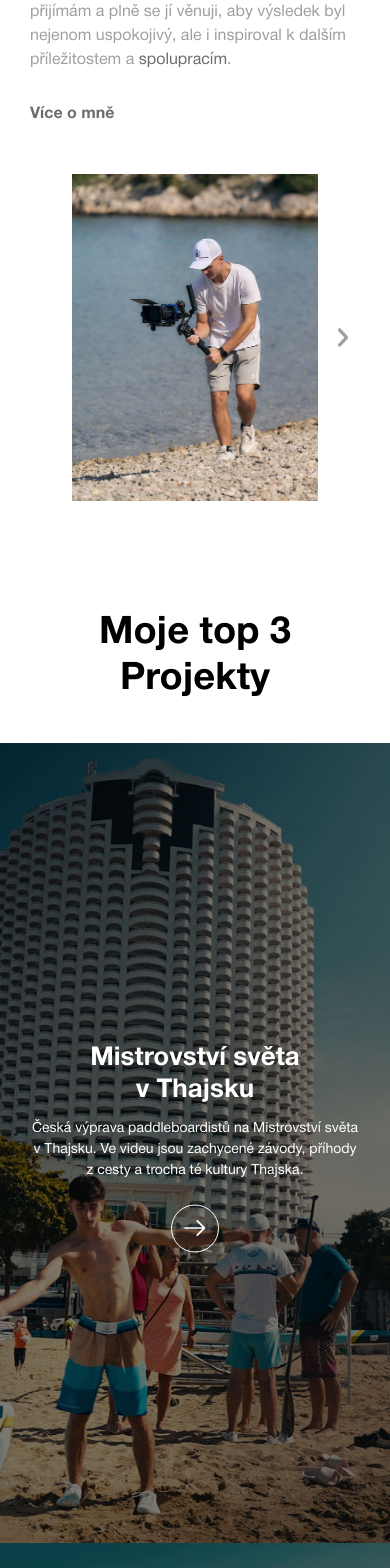
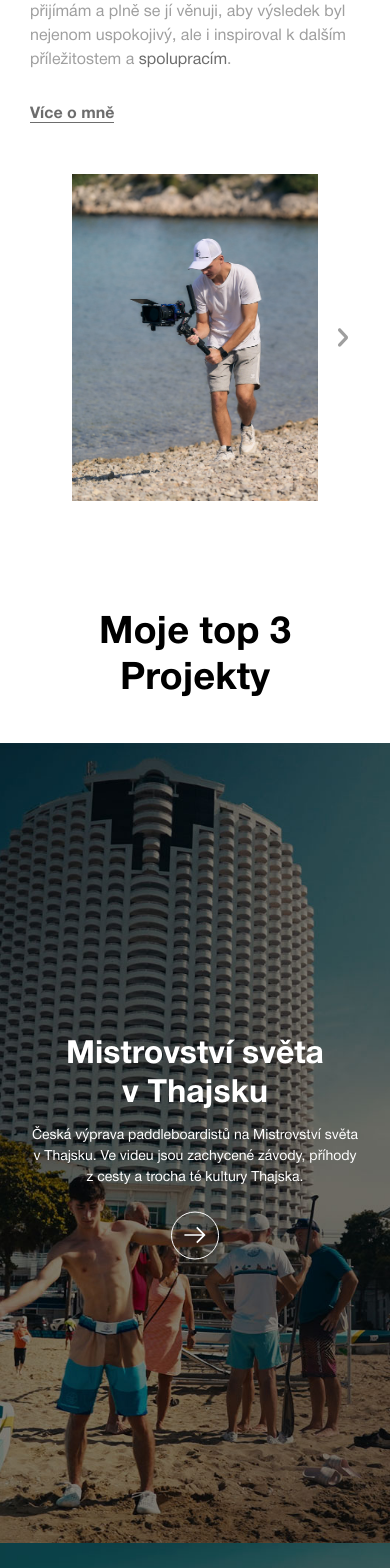
Before and after one commit to Raberrse/vitek-petrzilek, a Next.js app: page / in a window 390 px wide. Shown: the part 1480-3048 px from the top of the page. Built offline with nearby package versions, Linux system fonts and the light colour scheme.

Commit message:
More ui edits

```diff
--- a/components/main/AboutMe.tsx
+++ b/components/main/AboutMe.tsx
@@ -21,11 +21,11 @@ export default function AboutMe() {
                         </p>
                     </div>
 
-                    <Link href={'/o-mne'} className='group font-bold text-[#6D6D6D] relative overflow-hidden w-fit'>
+                    <Link href={'/o-mne'} className='group font-bold text-[#6D6D6D] lg:hover:text-black active:text-black relative overflow-hidden w-fit lg:duration-[300ms]'>
                         <span className={`relative text-[16px]`}>
                             Více o mně
                         </span>
-                        <span className={`mb-[4px] underline-navigation absolute left-0 w-full bg-[#6D6D6D] h-[1px]  z-0 duration-[300ms] bottom-[-1px] group-hover:translate-x-0 -translate-x-[calc(100%+2px)] `}/>
+                        <span className={`mb-[4px] underline-navigation absolute left-0 w-full lg:group-hover:bg-black bg-[#6D6D6D] h-[1px] active:text-black z-0 lg:duration-[300ms] bottom-[-1px] lg:group-hover:translate-x-[calc(-100%-2px)] -translate-x-0 `}/>
                     </Link>
                 </div>
 
--- a/components/main/AboutMeSlideshow.tsx
+++ b/components/main/AboutMeSlideshow.tsx
@@ -27,12 +27,12 @@ export default function AboutMeSlideshow() {
     <div className="w-full flex justify-center items-center">
       <div className="flex gap-5 max-sm:gap-2 ">
         <button
-          className={`p-3 ${currentImage === 0 ? 'opacity-0 ' : 'opacity-100'} duration-200`}
+          className={`p-3 ${currentImage === 0 ? 'opacity-0  ' : 'opacity-100 '} duration-[300ms] rounded-lg group my-auto `}
           onClick={prevImage}
           disabled={currentImage === 0}
-          aria-label="Předchozí fotka"
+          aria-label="Další fotka"
         >
-          <ShortArrowSlideshow width="10px" additionalClasses="rotate-180" />
+          <ShortArrowSlideshow additionalClasses="rotate-180" additionalPathClasses={` fill-[#9F9F9F] ${currentImage !== 0 ? 'lg:group-hover:fill-black max-lg:group-active:fill-black lg:duration-[300ms]' : ' '} `} width="10px" />
         </button>
 
         <div className="max-w-[400px] relative w-full overflow-hidden">
@@ -54,12 +54,12 @@ export default function AboutMeSlideshow() {
         </div>
 
         <button
-          className={`p-3 ${currentImage === 3 ? 'opacity-0 ' : 'opacity-100'} duration-200`}
+          className={`p-3 ${currentImage === 3 ? 'opacity-0  ' : 'opacity-100 '} duration-[300ms] rounded-lg group my-auto `}
           onClick={nextImage}
           disabled={currentImage === 3}
           aria-label="Další fotka"
         >
-          <ShortArrowSlideshow width="10px" />
+          <ShortArrowSlideshow additionalPathClasses={` fill-[#9F9F9F] ${currentImage !== 3 ? 'lg:group-hover:fill-black max-lg:group-active:fill-black lg:duration-[300ms]' : ' '} `} width="10px" />
         </button>
       </div>
     </div>
--- a/components/main/Logos.tsx
+++ b/components/main/Logos.tsx
@@ -59,7 +59,7 @@ export default function Logos() {
   return (
     <div className='relative w-full flex justify-center items-center pt-[70px]'>
       <div ref={scrollContainerRef} id='scroll-container-logos'>
-        <div className='flex max-lg:w-[1300px] justify-between gap-[40px] px-[150px] max-xl:px-[90px] max-lg:px-[60px] items-center select-none'>
+        <div className='flex max-lg:w-[1300px] max-sm:w-[1150px] justify-between gap-[40px] px-[150px] max-xl:px-[90px] max-lg:px-[60px] items-center select-none'>
           {imageArray.map((image, index) => (
             <Link
               onClick={() => {
--- a/components/main/TopThree.tsx
+++ b/components/main/TopThree.tsx
@@ -17,11 +17,11 @@ export default function TopThree() {
         <TopThreeImages/>
       </div>
 
-      <Link href={'/portfolio'} className='group font-bold text-[#6D6D6D] relative overflow-hidden w-fit'>
+      <Link href={'/o-mne'} className='group font-bold text-[#6D6D6D] lg:hover:text-black active:text-black relative overflow-hidden w-fit lg:duration-[300ms]'>
           <span className={`relative text-[16px]`}>
             Více projektů zde...
           </span>
-          <span className={`mb-[4px] underline-navigation absolute left-0 w-full bg-[#6D6D6D] h-[1px]  z-0 duration-[300ms] bottom-[-1px] group-hover:translate-x-0 -translate-x-[calc(100%+2px)] `}/>
+          <span className={`mb-[4px] underline-navigation absolute left-0 w-full lg:group-hover:bg-black bg-[#6D6D6D] h-[1px] active:text-black z-0 lg:duration-[300ms] bottom-[-1px] lg:group-hover:translate-x-[calc(-100%-2px)] -translate-x-0 `}/>
       </Link>
     </div>
   );
--- a/components/main/TopThreeImages.tsx
+++ b/components/main/TopThreeImages.tsx
@@ -39,7 +39,7 @@ export default function TopThreeImages() {
 
           <div className="duration-[200ms] absolute top-1/2 left-1/2 -translate-x-1/2 -translate-y-1/2 w-full px-[14%] max-sm:px-[30px] flex flex-col gap-6 items-center justify-center z-20">
             <div className="flex flex-col gap-[12px]">
-              <h3 className="duration-[200ms] text-white text-center lg:leading-[55px] text-[42px] max-lg:text-[26px] font-bold leading-[32px]">
+              <h3 className="duration-[200ms] text-white text-center lg:leading-[55px] text-[42px] max-lg:text-[32px] font-bold leading-[39px]">
                 {project.title}
               </h3>
               <p className="duration-[200ms] text-white text-center text-[16px] max-lg:text-[14px]">
--- a/components/portfolio/VideoGallery.tsx
+++ b/components/portfolio/VideoGallery.tsx
@@ -66,7 +66,7 @@ export default function VideoGallery() {
 
                           <div className="duration-[200ms] absolute top-1/2 left-1/2 -translate-x-1/2 -translate-y-1/2 w-full px-20 max-lg:px-[60px] max-sm:px-[30px] flex flex-col gap-6 items-center justify-center z-20">
                             <div className="flex flex-col gap-[12px]">
-                              <h3 className="duration-[200ms] text-white text-center lg:leading-[55px] text-[42px] max-lg:text-[26px] font-bold leading-[32px]">
+                              <h3 className="duration-[200ms] text-white text-center lg:leading-[55px] text-[42px] max-lg:text-[32px] font-bold leading-[39px]">
                                 {project.title}
                               </h3>
                               <p className="duration-[200ms] text-white text-center text-[16px] max-lg:text-[14px]">
--- a/components/svg/ShortArrowSlideshow.tsx
+++ b/components/svg/ShortArrowSlideshow.tsx
@@ -4,12 +4,13 @@ interface ShortArrowSlideshowProps {
     width?: string
     height?: string
     additionalClasses?: string
+    additionalPathClasses?: string
 }
 
-const ShortArrowSlideshow = ({width = '11', height = '21', additionalClasses = ''}: ShortArrowSlideshowProps) => {
+const ShortArrowSlideshow = ({width = '11', height = '21', additionalClasses = '', additionalPathClasses = ''}: ShortArrowSlideshowProps) => {
   return (
     <svg width={width} height={height} className={additionalClasses} viewBox="0 0 11 21" fill="none" xmlns="http://www.w3.org/2000/svg">
-        <path fillRule="evenodd" clipRule="evenodd" d="M3.01826 0.930055C2.32799 0.205331 1.20892 0.205087 0.51837 0.92951C-0.172587 1.65436 -0.172819 2.83013 0.517852 3.55528L7.06568 10.43C7.10252 10.4687 7.10252 10.5314 7.06568 10.57L0.517851 17.4447C-0.17282 18.1699 -0.172587 19.3457 0.518371 20.0705C1.20892 20.7949 2.32799 20.7947 3.01826 20.07L10.1987 12.5311C11.2671 11.4093 11.2671 9.59068 10.1987 8.46896L3.01826 0.930055Z" fill="#9F9F9F"/>
+        <path className={additionalPathClasses} fillRule="evenodd" clipRule="evenodd" d="M3.01826 0.930055C2.32799 0.205331 1.20892 0.205087 0.51837 0.92951C-0.172587 1.65436 -0.172819 2.83013 0.517852 3.55528L7.06568 10.43C7.10252 10.4687 7.10252 10.5314 7.06568 10.57L0.517851 17.4447C-0.17282 18.1699 -0.172587 19.3457 0.518371 20.0705C1.20892 20.7949 2.32799 20.7947 3.01826 20.07L10.1987 12.5311C11.2671 11.4093 11.2671 9.59068 10.1987 8.46896L3.01826 0.930055Z"/>
     </svg>
   )
 }
```
